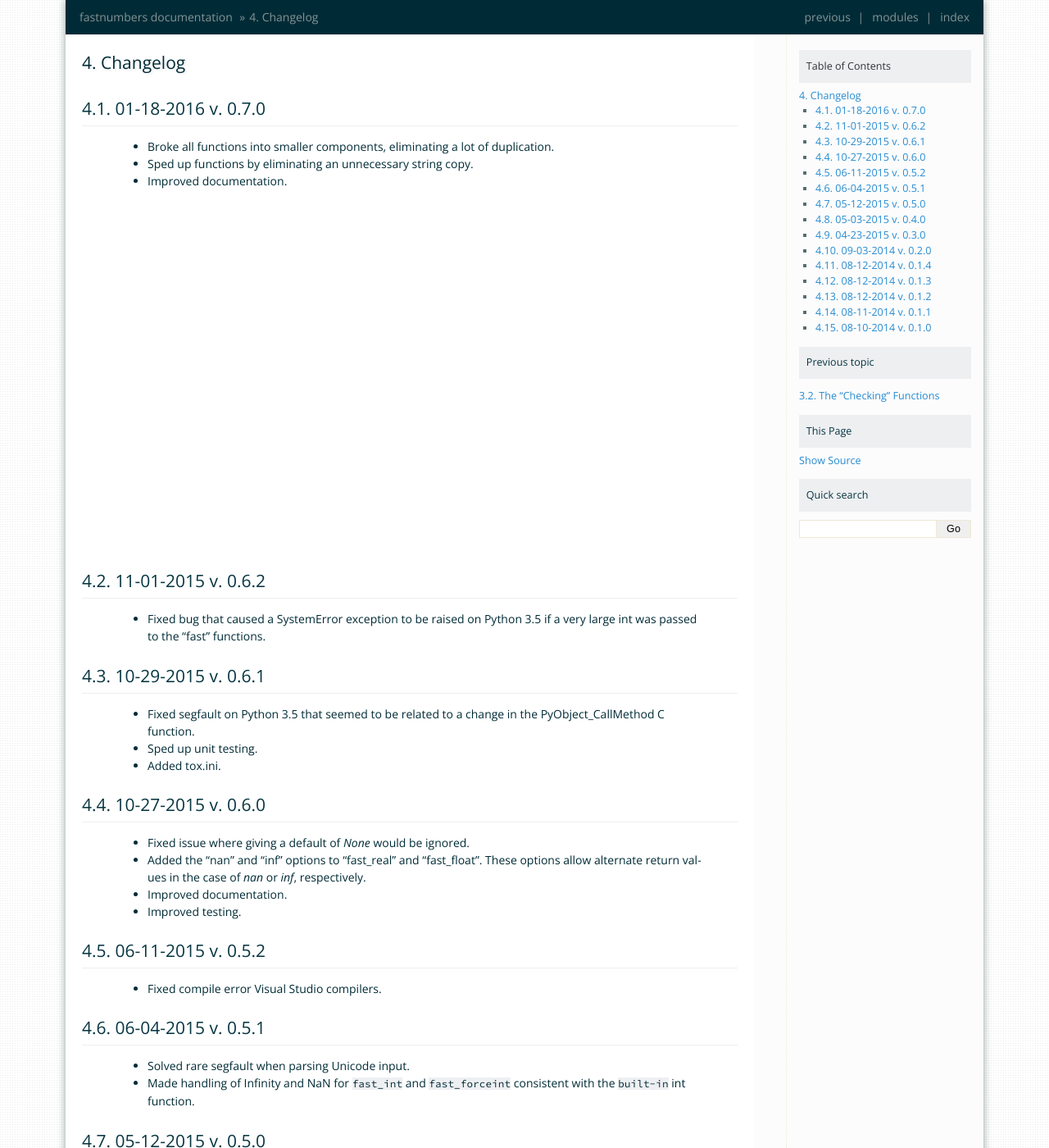
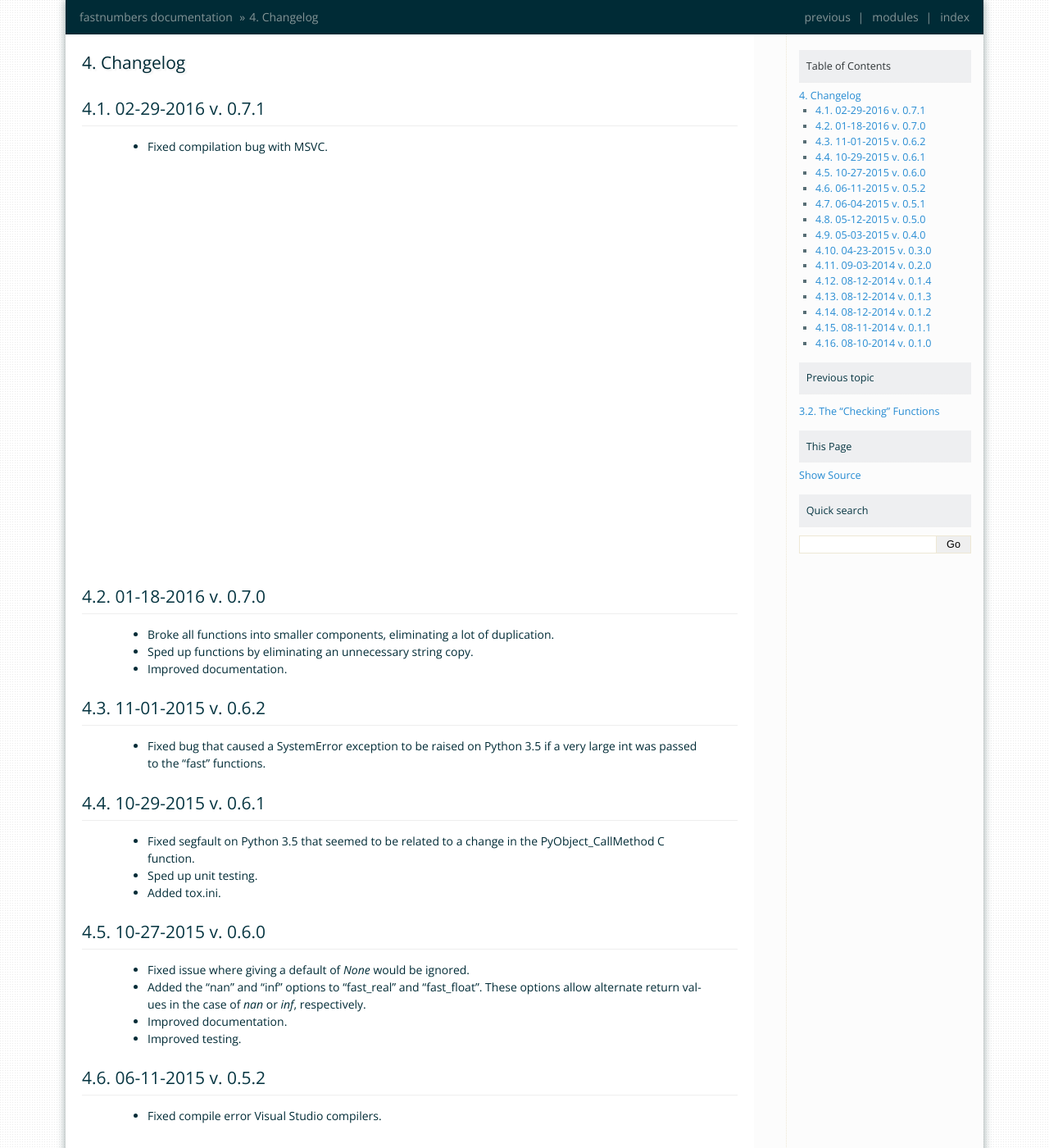
Before and after one commit to SethMMorton/fastnumbers, a Sphinx documentation site: the page built from docs/source/changelog.rst, in a window 1280 px wide and 1400 px high. Shown: the whole window at 82% size. Built offline with Sphinx 7.4.7, drawn with Linux system fonts in a browser that asks for light colours; some of the changed text lies outside the part shown.

Commit message:
Bumped version and updated changelog.

```diff
--- a/docs/source/changelog.rst
+++ b/docs/source/changelog.rst
@@ -2,6 +2,11 @@
 
 Changelog
 ---------
+
+02-29-2016 v. 0.7.1
+'''''''''''''''''''
+
+    - Fixed compilation bug with MSVC.
 
 01-18-2016 v. 0.7.0
 '''''''''''''''''''
```
Also changed, not shown: README.rst (+5 -8 lines), 1 other file.
